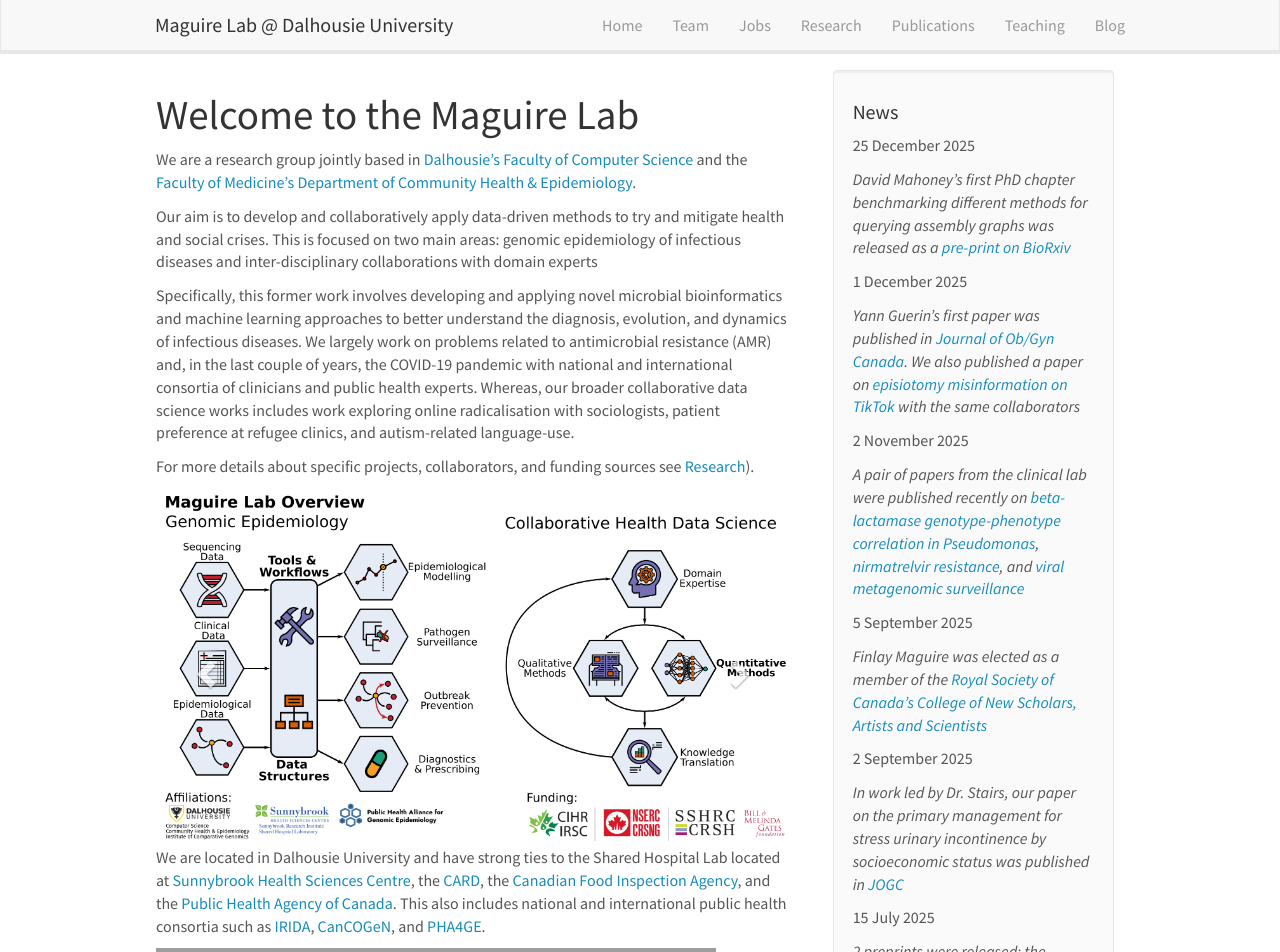
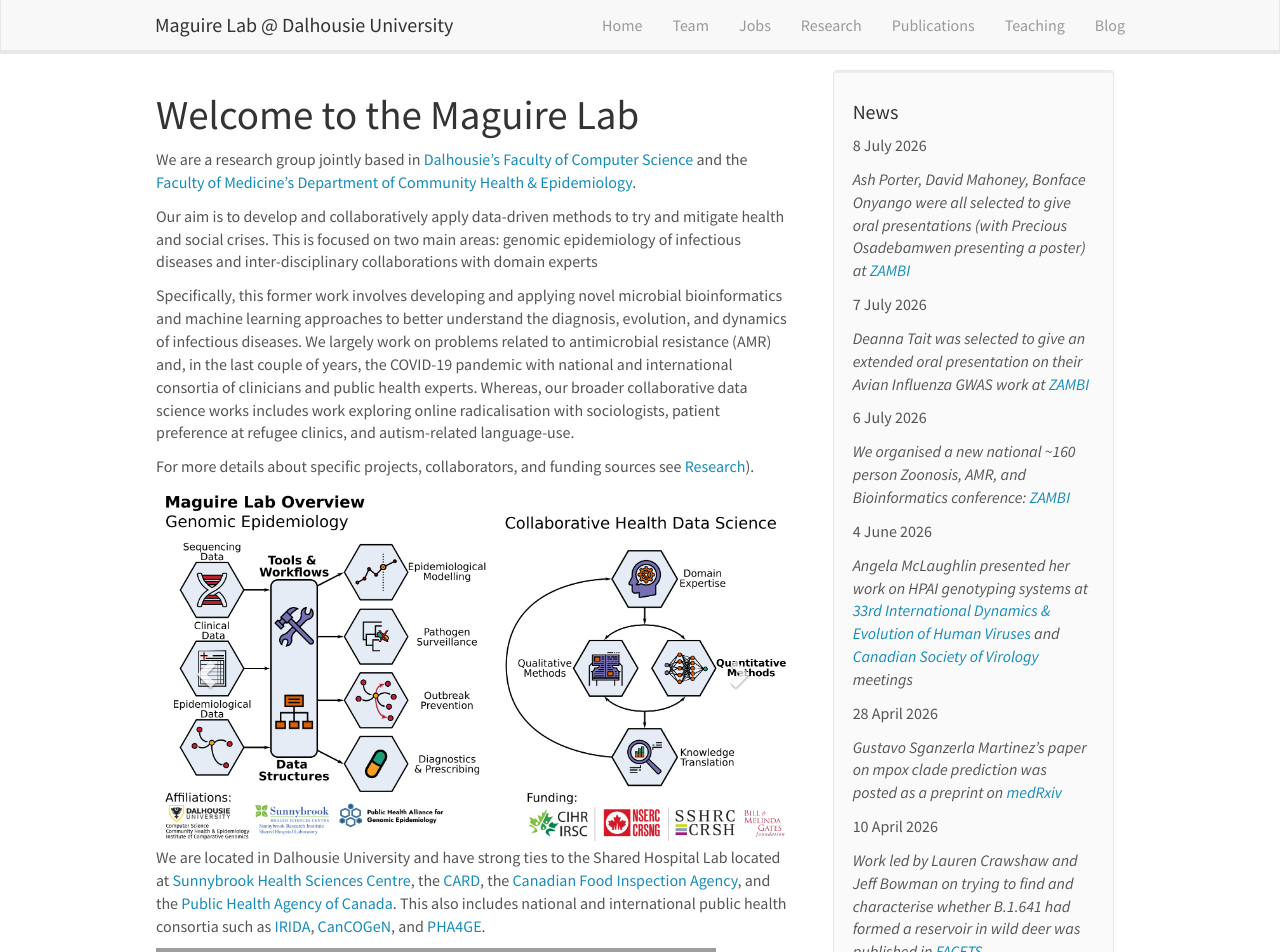
Before and after one commit to maguire-lab/maguire-lab.github.io, a Jekyll site: the page built from _pages/home.md, in a window 1280 px wide and 1400 px high. Shown: the top 952 px of the window. Built offline with Jekyll 4.4.1, drawn with Linux system fonts in a browser that asks for light colours; nearby versions of some CDN libraries; some of the changed text lies outside the part shown; grey boxes are pictures that could not be loaded.

Commit message:
Update website news

```diff
--- a/_data/news.yml
+++ b/_data/news.yml
@@ -1,3 +1,27 @@
+- date: 8 July 2026
+  headline: "Ash Porter, David Mahoney, Bonface Onyango were all selected to give oral presentations (with Precious Osadebamwen presenting a poster) at [ZAMBI](https://zambi.ca/program)"
+- date: 7 July 2026
+  headline: "Deanna Tait was selected to give an extended oral presentation on their Avian Influenza GWAS work at [ZAMBI](https://zambi.ca/program)"
+- date: 6 July 2026
+  headline: "We organised a new national ~160 person Zoonosis, AMR, and Bioinformatics conference: [ZAMBI](https://zambi.ca)"
+- date: 4 June 2026
+  headline: "Angela McLaughlin presented her work on HPAI genotyping systems at [33rd International Dynamics & Evolution of Human Viruses](https://dynamicsevolution.org/) and [Canadian Society of Virology](https://www.csvsymposium.ca/) meetings"
+- date: 28 April 2026
+  headline: "Gustavo Sganzerla Martinez's paper on mpox clade prediction was posted as a preprint on [medRxiv](https://doi.org/10.64898/2026.04.27.26351821)"
+- date: 10 April 2026
+  headline: "Work led by Lauren Crawshaw and Jeff Bowman on trying to find and characterise whether B.1.641 had formed a reservoir in wild deer was published in [FACETS](https://doi.org/10.1139/facets-2025-021)"
+- date: 23 March 2026
+  headline: "David Mahoney presented his work on [SubGraphia](https://github.com/maguire-lab/SubGraphia) at the [AMR: Genomics, Big Data, and Emerging Techologies](https://coursesandconferences.wellcomeconnectingscience.org/event/antimicrobial-resistance-genomes-big-data-and-emerging-technologies-20260323/) at thew Wellcome Genome Campus"
+- date: 5 March 2026
+  headline: "Work led by the Brinkman lab characterising AMR mobility patterns across 8000 bacterial species was released on [BioRxiv](https://doi.org/10.64898/2026.03.03.709307)"
+
+- date: 15 February 2026
+  headline: "Clayton Hall's paper (supervised by Xena Li) evaluating genotype-phenotype correlation in beta-lactam/beta-lactamase inhibitor pairs in Pseudomonas was published in [JID](https://doi.org/10.1093/infdis/jiaf585)"
+- date: 12 February 2026
+  headline: "Collaborative pre-print on H3N2 subclade K dynamics with Public Health Ontario was released on [medRxiv](https://doi.org/10.64898/2026.02.10.26345998)"
+
+
+
 - date: 25 December 2025
   headline: "David Mahoney's first PhD chapter benchmarking different methods for querying assembly graphs was released as a [pre-print on BioRxiv](https://www.biorxiv.org/content/10.64898/2025.12.25.693921.abstract)"
 - date: 1 December 2025
```
